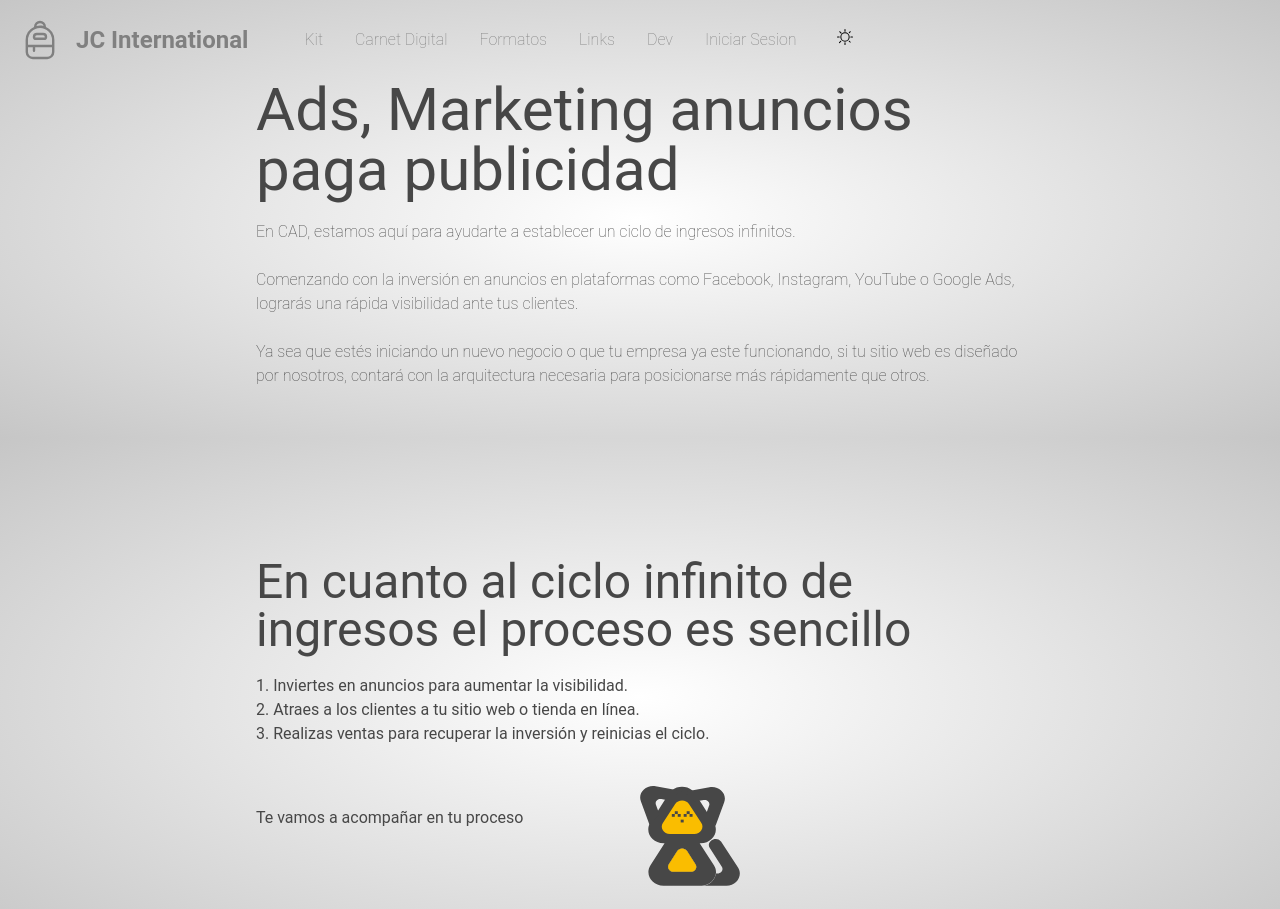
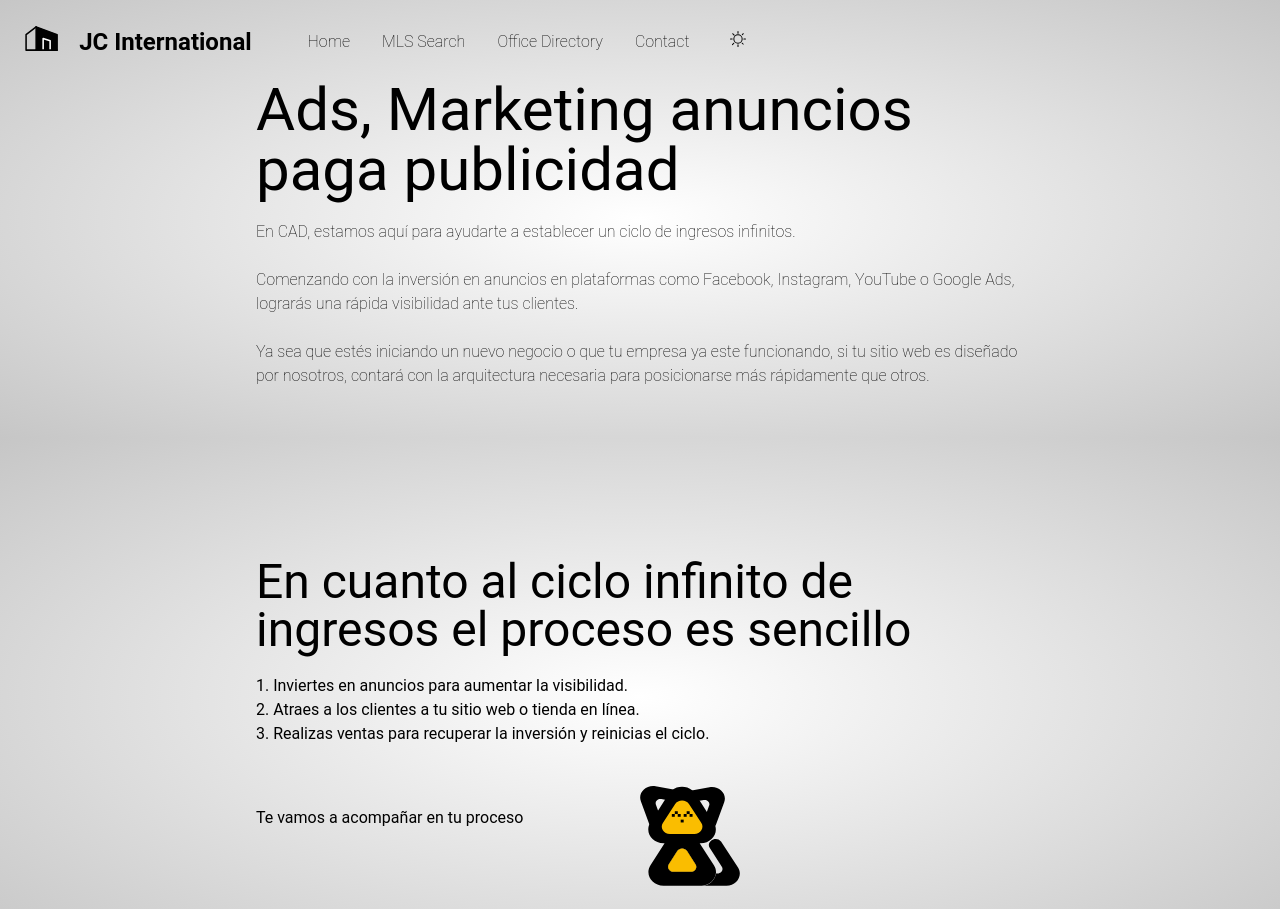
Before and after one commit to castelll0009/jcinternacionalrealtygroup, an Astro site: page /ads in a window 1280 px wide. Shown: the top 909 px of the page. Built offline with nearby package versions, Linux system fonts and the light colour scheme; Astro itself is replaced by a stand-in of ours.

Commit message:
dark ligth

```diff
--- a/src/components/Header.astro
+++ b/src/components/Header.astro
@@ -3,16 +3,17 @@
 import clientData from "../config/clientData.json";
 import ThemeIcon from "./ui/ThemeIcon.astro";
 const headerNavs = [
-  { url: "/kit", label: "kit" },
-  { url: "/carnetdigital", label: "carnet digital" },
-  { url: "/formatos", label: "formatos" },
-  { url: "/links", label: "links" },
-  { url: "/dev", label: "dev" },
-  { url: "/signin`", label: "iniciar sesion" },
+  { url: "/home", label: "home" },
+  { url: "/MLS search", label: "MLS search" },
+  { url: "/officedirectory", label: "office directory" },
+  { url: "/contact", label: "contact" },
+
   // {"url": "/gallery", "label": "Gallery"},
   // {"url": "/testimonials", "label": "Testimonials"}
 ];
 ---
+
+
 
 <style>
   header {
@@ -37,26 +38,16 @@ const headerNavs = [
   }
 </style>
 
-<header transition:persist
-  class="bg-transparent md:bottom-auto bottom-0 w-full fixed z-40 border-gray-200    text-primary dark:text-secondary"
+<header transition:persist id="header-nav"
+  class="bg-transparent md:bottom-auto bottom-0 w-full fixed z-40 border-gray-200 text-primary dark:text-secondary   "
 >
   <div
-    class="max-w-screen  flex flex-wrap items-center justify-evenly mx-10 p-4"
+    class="max-w-screen flex flex-wrap items-center justify-evenly mx-10 p-4"
   >
     <a href="/" class="flex items-center space-x-3 rtl:space-x-reverse">
-      <svg
-      class="text-primary dark:text-secondary"
-        xmlns="http://www.w3.org/2000/svg"
-        width="3em"
-        height="3em"
-        viewBox="0 0 20 20"
-        ><path
-          fill="currentColor"
-          d="M8.7 7A1.7 1.7 0 0 0 7 8.7A1.3 1.3 0 0 0 8.3 10h3.4A1.3 1.3 0 0 0 13 8.7A1.7 1.7 0 0 0 11.3 7zM8 8.7a.7.7 0 0 1 .7-.7h2.6a.7.7 0 0 1 .7.7a.3.3 0 0 1-.3.3H8.3a.3.3 0 0 1-.3-.3M10 2a2.5 2.5 0 0 0-2.5 2.5v.044A6.001 6.001 0 0 0 4 10v5a3 3 0 0 0 3 3h6a3 3 0 0 0 3-3v-5a6.001 6.001 0 0 0-3.5-5.456V4.5A2.5 2.5 0 0 0 10 2m5 10H5v-2a5 5 0 0 1 10 0zm-8 2.5a.5.5 0 0 0 1 0V13h7v2a2 2 0 0 1-2 2H7a2 2 0 0 1-2-2v-2h2zM10 4a6.05 6.05 0 0 0-1.466.18a1.5 1.5 0 0 1 2.932 0C10.996 4.063 10.506 4 10 4"
-        ></path></svg
-      >
+      <svg class="text-third "  xmlns="http://www.w3.org/2000/svg" width="3.2em" height="3.2em" viewBox="0 0 48 66"><g fill="none" stroke-linecap="round" stroke-linejoin="round" stroke-width="2"><path fill="currentColor" fill-rule="evenodd" stroke="#000" d="M17 14L44 24V44H17L17 14Z" clip-rule="evenodd"/><path stroke="#000" d="M17 14L4 24L4 44H17"/><path stroke="#fff" d="M35 44V32L26 29L26 44"/><path stroke="#000" d="M44 44H17"/></g></svg>
       <span
-        class="self-center text-2xl font-semibold whitespace-nowrap text-primary dark:text-secondary "
+        class="self-center text-2xl font-semibold whitespace-nowrap  "
       >
         {clientData.web_name}</span
       >
@@ -68,20 +59,7 @@ const headerNavs = [
       class="inline-flex items-center p-2 w-10 h-10 justify-center text-sm text-gray-500 rounded-lg md:hidden hover:bg-gray-100 focus:outline-none focus:ring-2 focus:ring-gray-200 dark:text-gray-400 dark:hover:bg-gray-700 dark:focus:ring-gray-600"
     >
       <span class="sr-only">Open main menu</span>
-      <svg
-        class="w-5 h-5"
-        aria-hidden="true"
-        xmlns="http://www.w3.org/2000/svg"
-        fill="none"
-        viewBox="0 0 17 14"
-      >
-        <path
-          stroke="currentColor"
-          stroke-linecap="round"
-          stroke-linejoin="round"
-          stroke-width="2"
-          d="M1 1h15M1 7h15M1 13h15"></path>
-      </svg>
+  <svg xmlns="http://www.w3.org/2000/svg" width="1em" height="1em" viewBox="0 0 24 24"><g fill="none" stroke="currentColor" stroke-linecap="round" stroke-linejoin="round" stroke-width="2"><path stroke-dasharray="21" stroke-dashoffset="21" d="M5 21H19"><animate fill="freeze" attributeName="stroke-dashoffset" dur="0.2s" values="21;0"/></path><path stroke-dasharray="15" stroke-dashoffset="15" d="M5 21V8M19 21V8"><animate fill="freeze" attributeName="stroke-dashoffset" begin="0.2s" dur="0.2s" values="15;0"/></path><path stroke-dasharray="26" stroke-dashoffset="26" d="M2 10L12 2L22 10"><animate fill="freeze" attributeName="stroke-dashoffset" begin="0.5s" dur="0.4s" values="26;0"/></path></g></svg>
     </button>
 
     <div class="hidden w-full md:block md:w-auto" id="navbar-default">
@@ -91,11 +69,11 @@ const headerNavs = [
         <li>
           <a
             href="/"
-            class="block py-2 px-3 text-third rounded md:bg-transparent md:text-secondary md:p-0 dark:text-white"
+            class="block py-2 px-3 rounded md:bg-transparent  md:p-0 "
             aria-current="page"
           >
             <svg
-            class="text-primary dark:text-secondary"
+            class=""
               xmlns="http://www.w3.org/2000/svg"
               width="1.5em"
               height="1.5em"
@@ -168,7 +146,7 @@ const headerNavs = [
             <li>
               <a
                 href={nav.url}
-                class="block py-2 capitalize px-3 text-primary dark:text-secondary rounded md:bg-transparent  md:p-0 "
+                class="block py-2 capitalize px-3  rounded md:bg-transparent  md:p-0 "
                 aria-current="page"
                 style="    text-transform: capitalize;"
               >
--- a/src/components/landing/HeroCarousel.astro
+++ b/src/components/landing/HeroCarousel.astro
@@ -52,11 +52,11 @@ import Covercomp from "../../components/landing/Cover.astro"
 </div>
 <div class="absolute w-full h-[100vh] bg-black/60 z-20 flex flex-col justify-center items-center pointer-events-none">
     <h1 class="text-white text-6xl pl-[30vw] pr-[30vw] pb-0 pt-0 font-medium text-center mb-4">Where Every Door Opens to Opportunity</h1>
-    <div class="flex flex-col items-center">
+    <div class="flex flex-col items-center ">
 
         <span class="text-[#b0b0b0] text-xl">Services <i class="fas fa-arrow-right"></i></span>
         <span class="text-[#b0b0b0]  text-xl">Buyers, Sellers, Commercial & Investement <i class="fas fa-arrow-right"></i></span>
-        <button type="button" class="mt-4 gap-2 text-gray-900 flex flex-row bg-white border border-gray-300 focus:outline-none hover:bg-gray-100 focus:ring-4 focus:ring-gray-100 font-medium rounded-full text-sm px-5 py-2.5 me-2 dark:bg-gray-800 dark:text-white dark:border-gray-600 dark:hover:bg-gray-700 dark:hover:border-gray-600 dark:focus:ring-gray-700">
+        <button type="button" class=" pointer-events-auto mt-4 gap-2 text-gray-900 flex flex-row bg-white border border-gray-300 focus:outline-none hover:bg-gray-100 focus:ring-4 focus:ring-gray-100 font-medium rounded-full text-sm px-5 py-2.5 me-2 dark:bg-gray-800 dark:text-white dark:border-gray-600 dark:hover:bg-gray-700 dark:hover:border-gray-600 dark:focus:ring-gray-700">
             Explore Now
             <svg class="w-6 h-6 text-gray-800 dark:text-white" aria-hidden="true" xmlns="http://www.w3.org/2000/svg" fill="none" viewBox="0 0 14 10">
                 <path stroke="currentColor" stroke-linecap="round" stroke-linejoin="round" stroke-width="2" d="M1 5h12m0 0L9 1m4 4L9 9"/>
--- a/src/styles/Layout.css
+++ b/src/styles/Layout.css
@@ -8,7 +8,7 @@
 html {
   font-family: 'Roboto', sans-serif;
   background: white;
-  color: #474747;
+  /* color: currentColor; */
   transition: all ease-in-out 0.3s;
   scroll-behavior: smooth;
   overflow-x: hidden;
@@ -29,12 +29,12 @@ p, a {
 
 html a {
   text-decoration: none;
-  color: gray;
+  /* color: gray; */
 }
 
 html a:hover {
   text-decoration: none;
-  color: gray;
+  color: tan;
 }
 
 h1, h2, h3, h4, h5, h6, span, a {
```
Also changed, not shown: src/components/ui/ThemeIcon.astro (line endings or trailing spaces).
